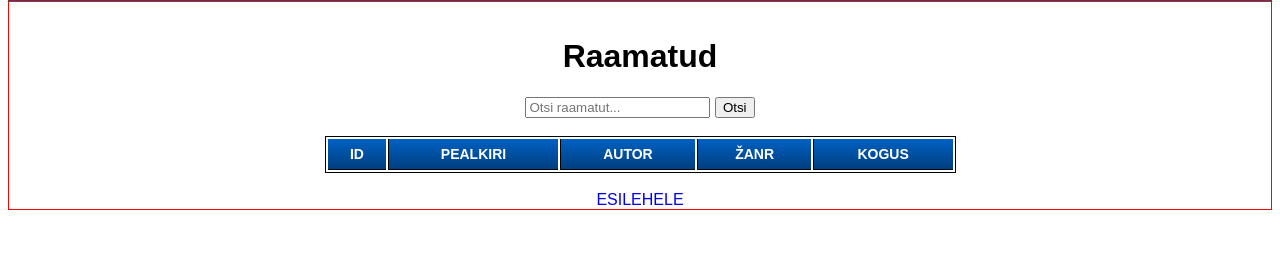
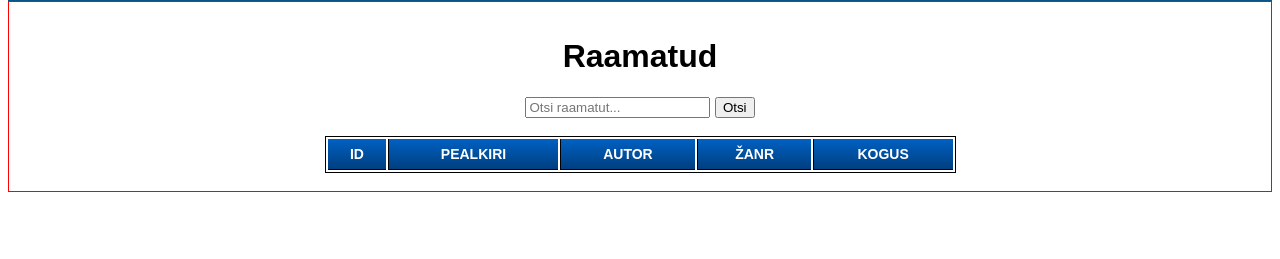
Before and after one commit to vtanel/Raamatukogu, a PHP site: page /index.php?page=search_book in a window 1280 px wide. Shown: the part 541-800 px from the top of the page. Run offline with PHP 8.4, Linux system fonts and the light colour scheme; a user stored in the database is signed in; data comes from the database, SQL or seed files in the repository; some libraries are stand-ins or nearby versions.

Commit message:
Igalt lehelt maha võtta "esilehele" link [Delivers #108751684]

```diff
--- a/views/search_book.php
+++ b/views/search_book.php
@@ -34,4 +34,3 @@
 </div>
 
 <br>
-<a href="admin_page.php" class="href">ESILEHELE</a>
```
